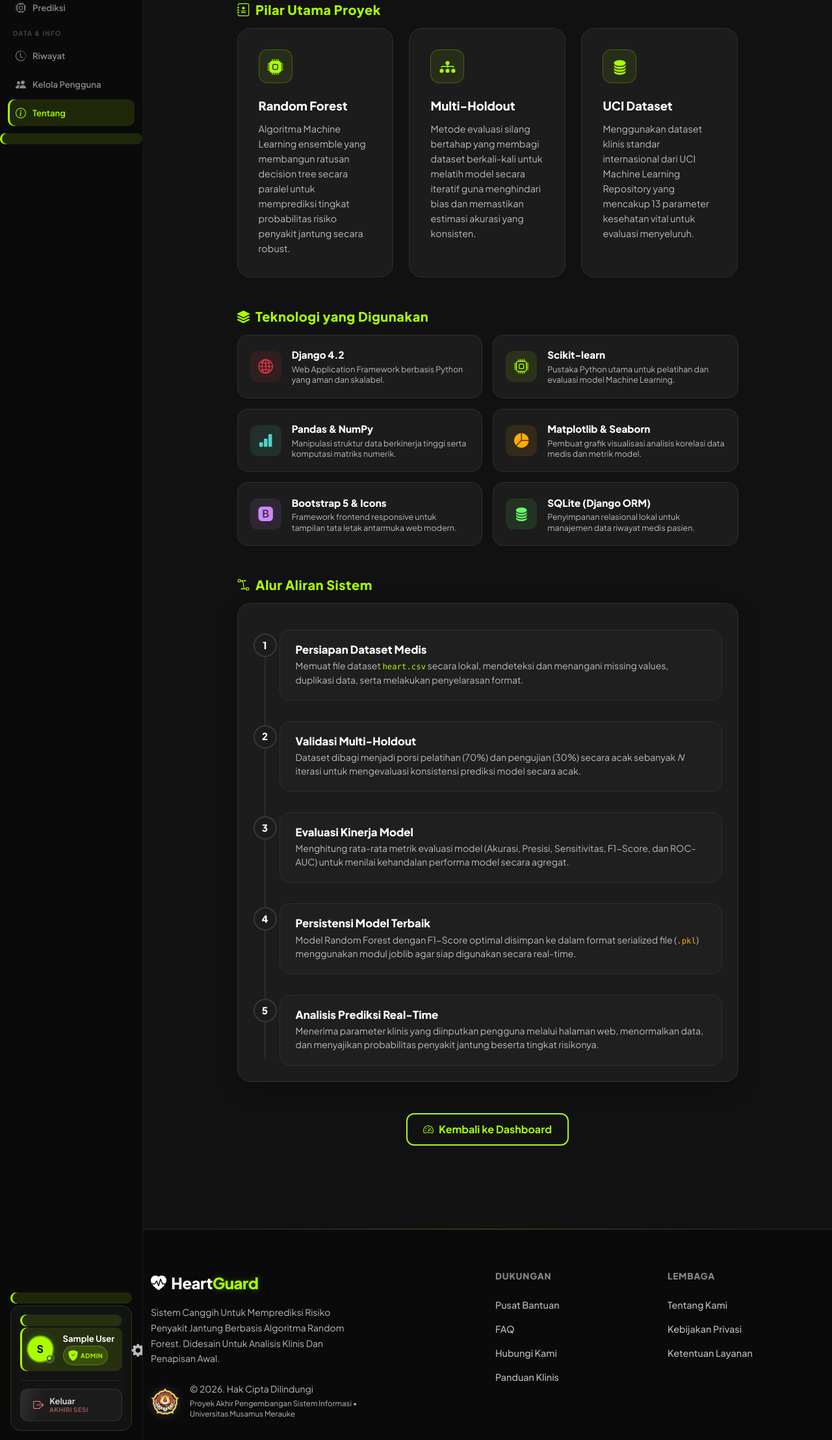
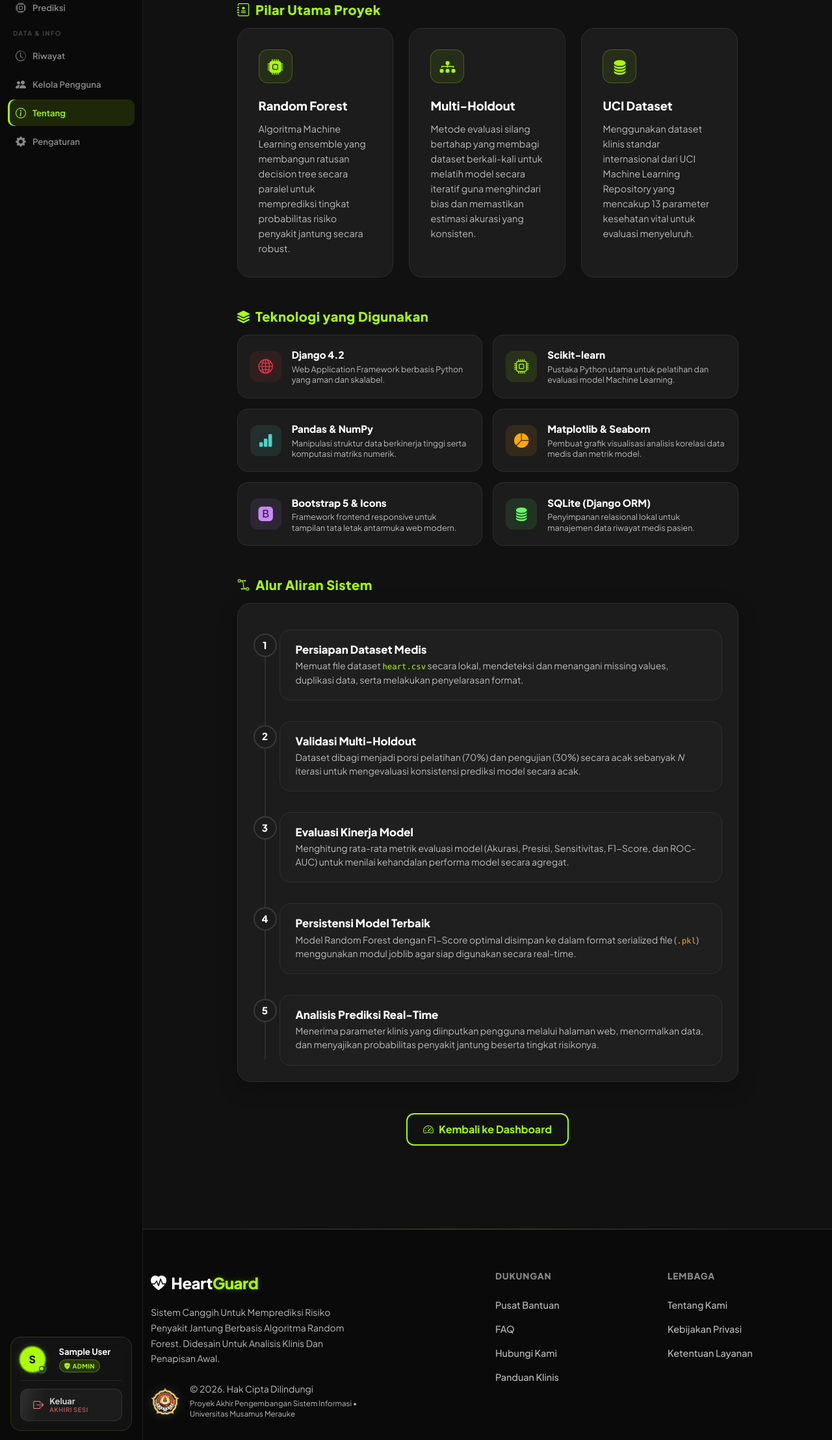
Before and after one commit to SofyanBaharudinnn/heart-disease-prediction, a Django app: page /about/ in a window 1280 px wide. Shown: the part 255-2471 px from the top of the page at 65% size. Run offline with Django 4.2, Linux system fonts and the light colour scheme; the visitor is signed in with stand-in values (Sample User, id 1); data comes from the database, SQL or seed files in the repository.

Commit message:
feat: move theme settings button below about menu link, simplify profile card

```diff
--- a/heart_disease/templates/heart_disease/base.html
+++ b/heart_disease/templates/heart_disease/base.html
@@ -1377,6 +1377,13 @@
     <a href="{% url 'about' %}"
       class="sidebar-link {% if request.resolver_match.url_name == 'about' %}active{% endif %}">
       <i class="bi bi-info-circle"></i> {{ t.menu_about }}
+    </a>
+    {% if request.user.is_authenticated %}
+    <a href="{% url 'theme_selection' %}"
+      class="sidebar-link {% if request.resolver_match.url_name == 'theme_selection' %}active{% endif %}">
+      <i class="bi bi-gear-fill"></i> {% if current_lang == 'en' %}Settings{% else %}Pengaturan{% endif %}
+    </a>
+    {% endif %}
   </div>
 
   <div class="sidebar-footer">
@@ -1384,10 +1391,9 @@
 
     <!-- Premium User Profile Card -->
     <div class="user-profile-card">
-      <div class="user-profile-top d-flex align-items-center justify-content-between">
-        <div class="d-flex align-items-center gap-3" style="min-width: 0; flex-grow: 1;">
+      <div class="user-profile-top d-flex align-items-center">
         <!-- Avatar with gradient ring -->
-          <div class="user-avatar-pro {% if request.user.is_staff %}avatar-admin{% else %}avatar-user{% endif %}" style="flex-shrink: 0;">
+        <div class="user-avatar-pro {% if request.user.is_staff %}avatar-admin{% else %}avatar-user{% endif %}" style="flex-shrink: 0; margin-right: 12px;">
           <span class="avatar-letter">
             {% if request.user.get_full_name %}
               {{ request.user.get_full_name|make_list|first|upper }}
@@ -1398,7 +1404,7 @@
           <span class="avatar-status-ring"></span>
         </div>
         <!-- User info (name & role badge) -->
-          <div class="user-info-pro" style="min-width: 0;">
+        <div class="user-info-pro" style="min-width: 0; flex-grow: 1;">
           <div class="user-name-pro" style="text-overflow: ellipsis; overflow: hidden; white-space: nowrap;">
             {% if request.user.get_full_name %}
               {{ request.user.get_full_name }}
@@ -1414,11 +1420,6 @@
             {% endif %}
           </div>
         </div>
-        </div>
-        <!-- Settings Gear Icon -->
-        <a href="{% url 'theme_selection' %}" class="hover-lime p-1 d-flex align-items-center" style="flex-shrink: 0; color: var(--muted); transition: color 0.2s;" title="{{ t.menu_theme }}">
-          <i class="bi bi-gear-fill fs-5"></i>
-        </a>
       </div>
 
       <!-- Divider -->
```
Lines whose indentation alone changed are shown as unchanged.
